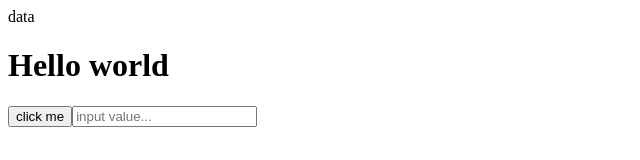
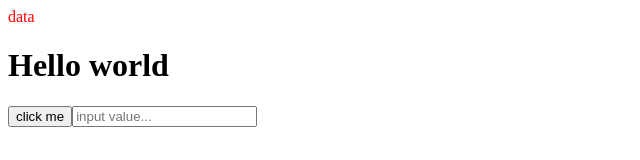
Before and after one commit to Chupriarti/react-jest-unit-test, a React (Create React App) app: page / in a window 1280 px wide. Shown: the top 160 px of the page, without its empty margins (0-640 px from the left). Built offline with nearby package versions, Linux system fonts and the light colour scheme.

Commit message:
add testing style

```diff
--- a/src/App.js
+++ b/src/App.js
@@ -11,7 +11,7 @@ function App() {
 
   return (
     <div >
-      {data && <div>data</div>}
+      {data && <div style={{color: 'red'}}>data</div>}
       <h1>Hello world</h1>
       <button>click me</button>
       <input type="text" placeholder='input value...' />
```
Also changed, not shown: 1 other file (tests, documents, lock files or other folders).
